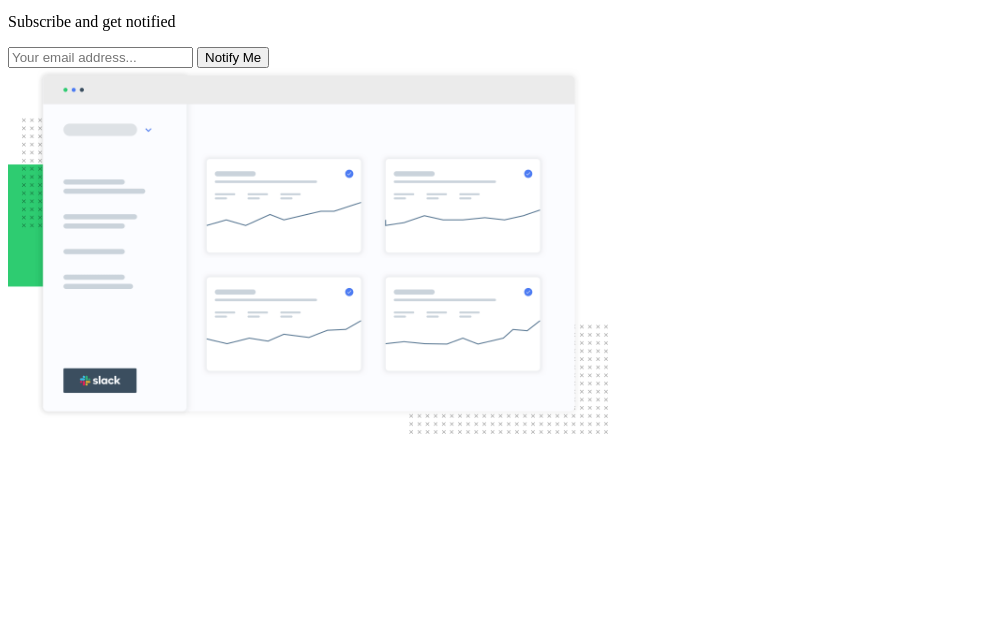
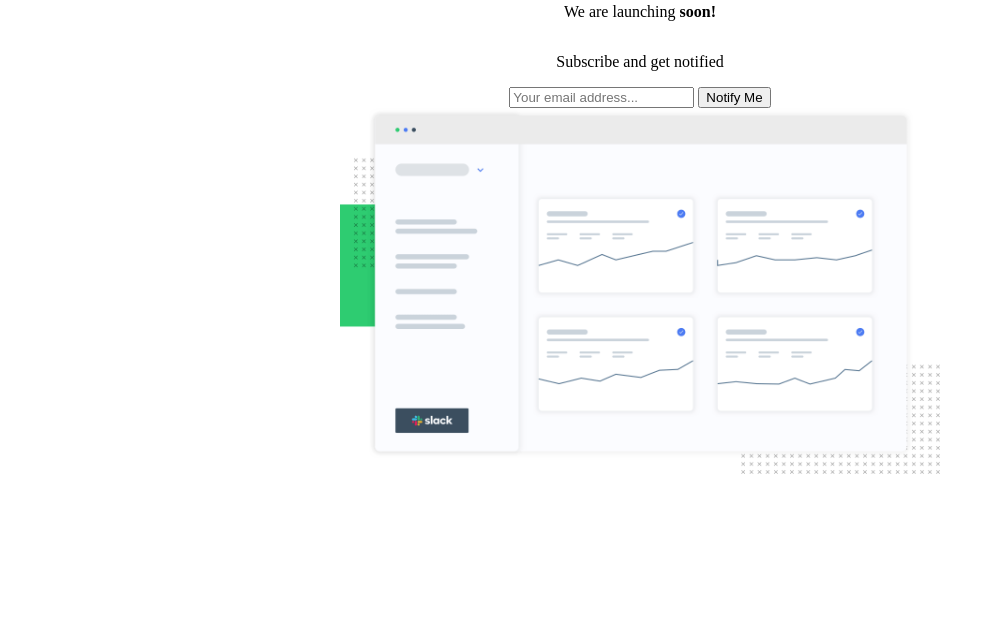
Before and after one commit to AhmedAlkh/ping-coming-soon, a plain HTML site: page index.html in a window 1280 px wide. Shown: the part 101-733 px from the top of the page, without its empty margins (0-995 px from the left). Drawn offline with Linux system fonts and the light colour scheme.

Commit message:
centered all elements with flex

```diff
--- a/styles.css
+++ b/styles.css
@@ -1,4 +1,17 @@
+/* BODY */
+body {
+    display: flex;
+	align-items: center;
+	justify-content: center;
+}
 
+/* MAIN  */
+main {
+    display: flex;
+	flex-direction: column;
+	align-items: center;
+	justify-content: center;
+}
 
 /* FOOTER */
 
```
Also changed, not shown: index.html (+1 -7 lines).
